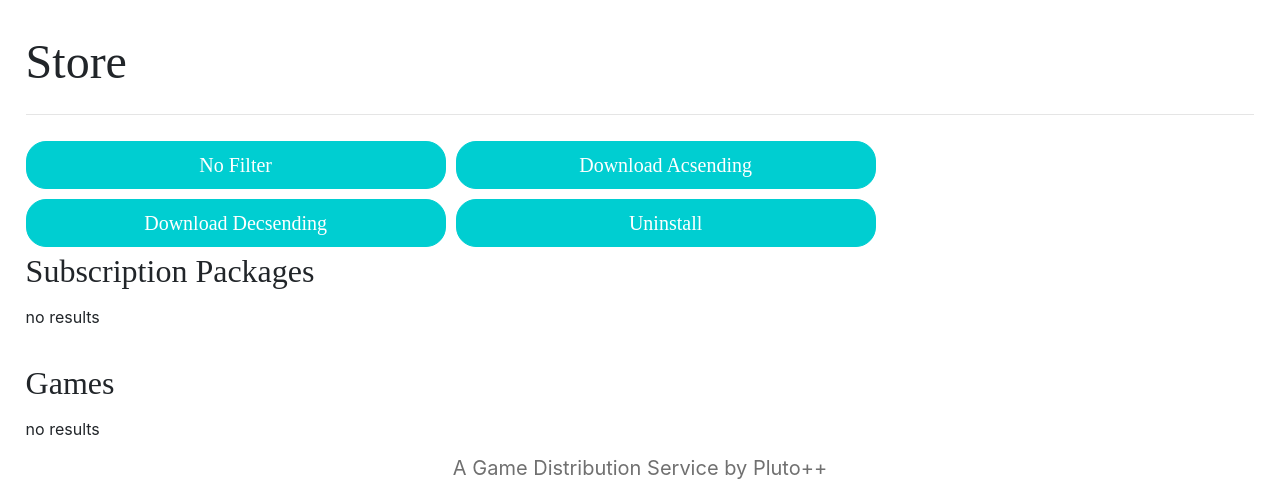
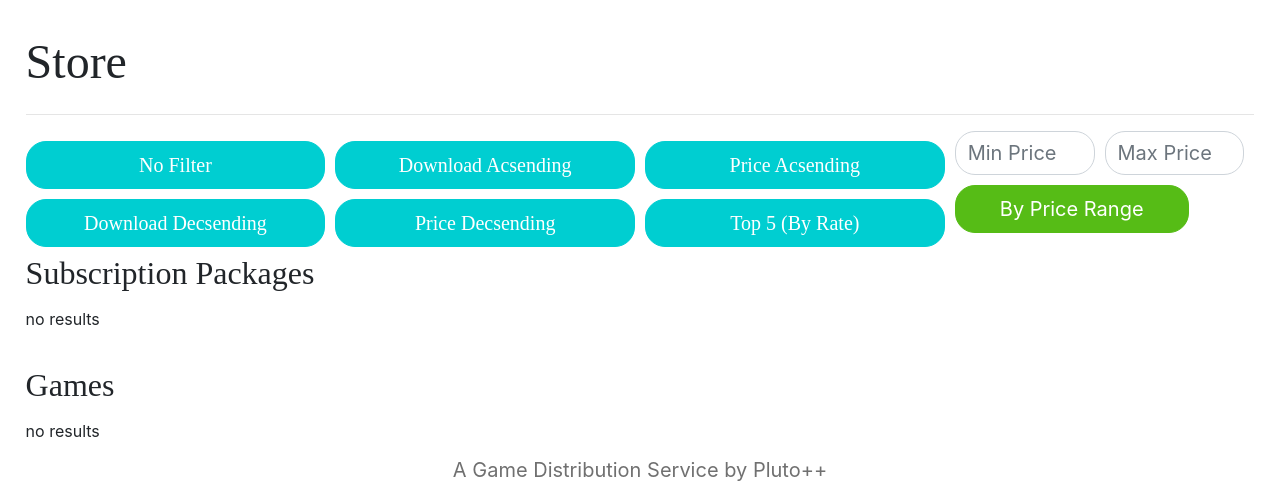
Before and after one commit to iremyelkanat/CS353-MIST, a PHP site: page /store.php in a window 1280 px wide. Shown: the part 74-563 px from the top of the page. Run offline with PHP 8.4, Linux system fonts and the light colour scheme; the visitor is signed in with stand-in values (Sample User, id 1); data that the repository does not hold is empty; some libraries are stand-ins or nearby versions.

Commit message:
hello world

```diff
--- a/Code/store.php
+++ b/Code/store.php
@@ -2,6 +2,8 @@
 include("config.php");
 session_start();
 $flag = 0;
+$min_p = 0;
+$max_p = PHP_INT_MAX;
 if (isset($_POST['no_filter'])) {
     $flag = 0;
 }
@@ -10,6 +12,24 @@ if (isset($_POST['dewn_dcs'])) {
 }
 if (isset($_POST['dewn_arc'])) {
     $flag = 2;
+}
+if (isset($_POST['price_arc'])) {
+    $flag = 3;
+}
+if (isset($_POST['price_desc'])) {
+    $flag = 4;
+}
+if (isset($_POST['top_5'])) {
+    $flag = 5;
+}
+if (isset($_POST['min_p'] )) {
+    $min_p = trim($_POST["min_p"]);
+    $flag = 6;
+
+}
+if (isset($_POST['max_p'] )) {
+    $max_p = trim($_POST["max_p"]);
+    $flag = 6;
 }
 ?>
 
@@ -87,13 +107,52 @@ if (isset($_POST['dewn_arc'])) {
               border-radius: 20px' value='Download Acsending'>";
                         echo "</form>";
                         echo "<form method='post'>";
-                        echo "<input type='submit' name='uninstall' onclick='' class='btn btn-primary btn-lg'
+                        echo "<input type='submit' name='price_desc' onclick='' class='btn btn-primary btn-lg'
              style='margin-top: 10px;font-family: Avenir; margin-top: 10px;
               width: 100%;
               background-color: rgb(0,206,209);
               border-color: rgb(0,206,209);
-              border-radius: 20px' value='Uninstall'>";
+              border-radius: 20px' value='Price Decsending'>";
                         echo "</form>";
+                        ?>
+                    </div>
+                    <div style=" width: 420px; text-align: right; margin-top: 0.1px; margin-left: 10px">
+                        <?php
+                        echo "<form method='post'>";
+                        echo "<input type='submit' name='price_arc' onclick='' class='btn btn-primary btn-lg'
+             style='font-family: Avenir; margin-top: 10px;
+              width: 100%;
+              background-color: rgb(0,206,209);
+              border-color: rgb(0,206,209);
+              border-radius: 20px' value='Price Acsending'>";
+                        echo "</form>";
+                        echo "<form method='post'>";
+                        echo "<input type='submit' name='top_5' onclick='' class='btn btn-primary btn-lg'
+             style='margin-top: 10px;font-family: Avenir; margin-top: 10px;
+              width: 100%;
+              background-color: rgb(0,206,209);
+              border-color: rgb(0,206,209);
+              border-radius: 20px' value='Top 5 (By Rate)'>";
+                        echo "</form>";
+                        ?>
+                    </div>
+                    <div style=" width: 420px; text-align: right; margin-top: 0.1px; margin-left: 10px">
+                        <?php
+                        echo "<form id='create-price-form' method='post'>
+                        <div class='input-group' >
+                        <div style= 'display: flex '>
+                        <input id='min_p' type='number' class='form-control' name='min_p' placeholder='Min Price' style='  margin-right: 10px;outline: none; font-size: 20px; border-style: solid; border-radius: 20px'>
+                        <input id='max_p' type='number' class='form-control' name='max_p' placeholder='Max Price' style='  margin-right: 10px;outline: none; font-size: 20px; border-style: solid; border-radius: 20px'>
+
+                        </div>
+                       </div>
+                <div class='form-group' style='text-align: left; margin-top: 10px'>
+                    <input onclick='checkEmptyAndCreatePrice()' type='button' class='btn btn-primary btn-lg' style='background-color: rgb(86, 188, 22); border-color: rgb(86, 188, 22); border-radius: 20px' value='     By Price Range     '>
+                </div>
+            </form>
+
+                        ";
+
                         ?>
                     </div>
                 </div>
@@ -111,14 +170,27 @@ if (isset($_POST['dewn_arc'])) {
                         else if($flag == 1){
                             $packages_query = "SELECT *, COUNT(*) as count_pack FROM Subscription_Package sp, subscribes s  WHERE s.package_ID = sp.package_ID GROUP BY s.package_ID ORDER BY count_pack DESC ;";
 
-
                         }
                         else if($flag == 2){
                             $packages_query = "SELECT *, COUNT(*) as count_pack FROM Subscription_Package sp, subscribes s  WHERE s.package_ID = sp.package_ID GROUP BY s.package_ID ORDER BY count_pack ASC ;";
+                        }
+                        else if($flag == 3){
+                            $packages_query = "SELECT * FROM Subscription_Package sp ORDER BY price DESC ;";
 
 
                         }
-                        else if($flag == 3){
+                        else if($flag == 4){
+                            $packages_query = "SELECT * FROM Subscription_Package sp ORDER BY price ASC ;";
+
+
+                        }
+                        else if($flag == 5){
+                            $packages_query = "SELECT * FROM Subscription_Package;";
+
+
+                        }
+                        else if($flag == 6){
+                            $packages_query = "SELECT * FROM Subscription_Package sp WHERE sp.price <= ".$max_p." AND sp.price >= ".$min_p." ORDER BY sp.price DESC ;";
 
 
                         }
@@ -167,6 +239,19 @@ if (isset($_POST['dewn_arc'])) {
                         }
                         else if($flag == 3){
 
+                            $games_query = "SELECT * FROM Video_Game  ORDER BY g_price DESC;";
+
+                        }
+                        else if($flag == 4){
+                            $games_query = "SELECT * FROM Video_Game  ORDER BY g_price ASC;";
+
+                        }
+                        else if($flag == 5){
+                            $games_query = "SELECT *, SUM(r.value)/5 as count_game FROM Video_Game vg, rates r  WHERE r.g_ID = vg.g_ID GROUP BY r.g_ID ORDER BY count_game DESC Limit 5 ;";
+
+                        }
+                        else if($flag == 6){
+                            $games_query = "SELECT * FROM Video_Game vg WHERE vg.g_price <= ".$max_p." AND vg.g_price >= ".$min_p." ORDER BY vg.g_price DESC ;";
 
                         }
                         $games_query_result = mysqli_query($db, $games_query);
@@ -218,6 +303,25 @@ if (isset($_POST['dewn_arc'])) {
                 let form = document.getElementById("login-form").submit();
             }
         }
+        function checkEmptyAndCreatePrice() {
+                let min_pi = document.getElementById("min_p").value;
+                let max_pi = document.getElementById("max_p").value;
+
+                if (!min_pi || !max_pi  ) {
+                    alert("Make sure to fill all fields!");
+                }
+
+                if(min_pi > max_pi ){
+                    alert("Minimum price cannot grather than maximum price!");
+
+                }
+                if(min_pi <= max_pi){
+                    if(min_pi && max_pi) {
+                    let form = document.getElementById("create-price-form").submit();
+                }
+                }
+
+            }
     </script>
 </body>
 
```
